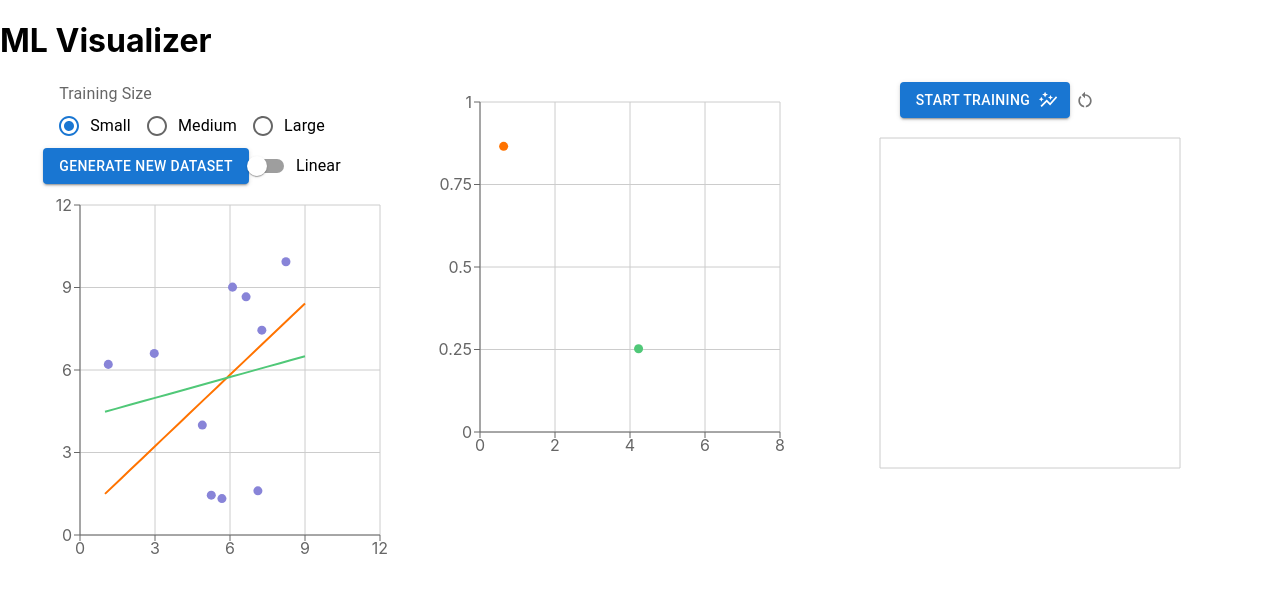
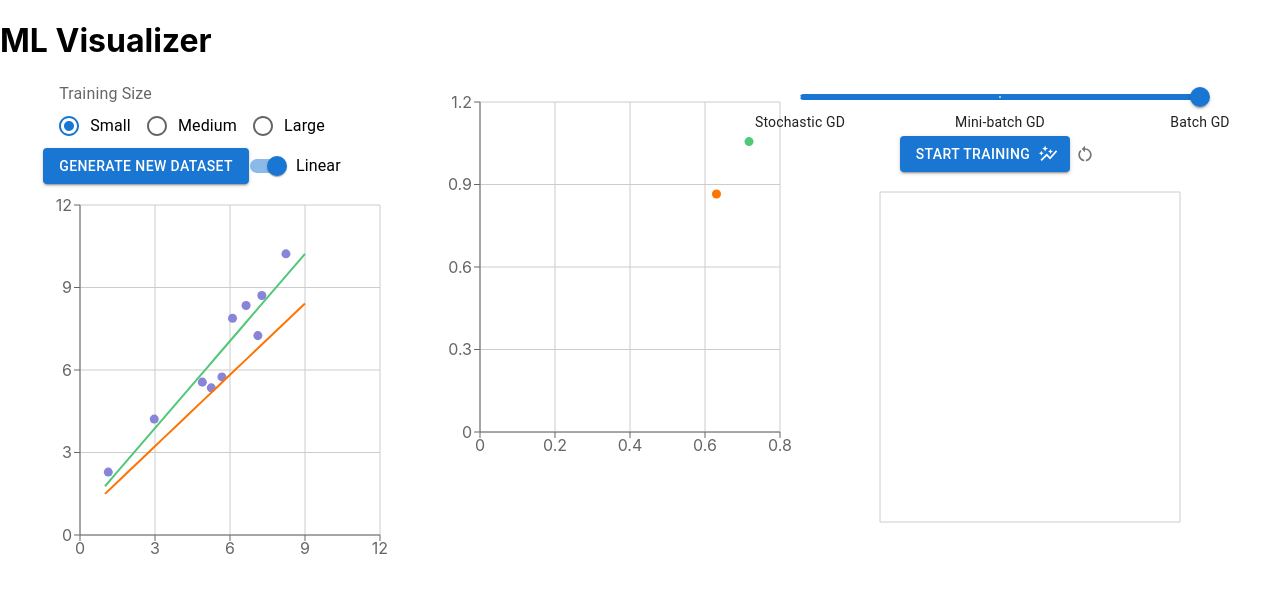
Before and after one commit to amins01/ml-visualizer, a React (Create React App) app: page / in a window 1280 px wide. Shown: the top 592 px of the page. Built offline with nearby package versions, Linux system fonts and the light colour scheme.

Commit message:
Add mini-batch GD + slider

```diff
--- a/src/components/homepage/Homepage.css
+++ b/src/components/homepage/Homepage.css
@@ -13,3 +13,7 @@
   flex-direction: column;
   align-items: center;
 }
+
+.batch-size-slider {
+  width: 100%;
+}
--- a/src/components/homepage/Homepage.tsx
+++ b/src/components/homepage/Homepage.tsx
@@ -17,19 +17,22 @@ import FormControl from "@mui/material/FormControl"
 import FormLabel from "@mui/material/FormLabel"
 import { TrainingSize } from "../../interfaces/TrainingSize"
 import Switch from "@mui/material/Switch"
+import Slider from "@mui/material/Slider"
 import CostFunctionLandscapeChart from "../cost-function-landscape-chart/CostFunctionLandscapeChart"
 import { CustomLine } from "../../interfaces/CustomLine"
 
 function Homepage() {
   const MIN_RANGE = 1
   const MAX_RANGE = 10
-  const [learningRate, setLearningRate] = useState<number>(0.01)
+  const STOCHASTIC = 1
+  const MINI_BATCH = 32
+  const [learningRate, setLearningRate] = useState<number>(0.001)
   const [model, setModel] = useState(new LinearRegression(learningRate))
   const [trainingSize, setTrainingSize] = useState<TrainingSize>(
     TrainingSize.SMALL
   )
   const [isTraining, setIsTraining] = useState(false)
-  const [linearPattern, setLinearPattern] = useState(false)
+  const [linearPattern, setLinearPattern] = useState(true)
   const [pointsData, setPointsData] = useState<Point2D[]>(
     HelperUtils.generateRandomPoints(
       trainingSize,
@@ -40,10 +43,16 @@ function Homepage() {
   )
   const [OLSLine, setOLSLine] = useState<CustomLine>()
   const [OLSPointsData, setOLSPointsData] = useState<Point2D[]>([])
+  const [batchSizeMarkIndex, setBatchSizeMarkIndex] = useState(3)
 
   const startTraining = () => {
     setIsTraining(true)
-    model.train(pointsData, 10000, 0)
+    model.train(
+      pointsData,
+      10000,
+      getBatchSizeByMarkIndex(batchSizeMarkIndex),
+      0
+    )
   }
 
   const resetTraining = () => {
@@ -62,6 +71,27 @@ function Homepage() {
         linearPattern
       )
     )
+  }
+
+  const handleSliderChange = (event: any, newValue: any) => {
+    const newBatchSize = getBatchSizeByMarkIndex(newValue)
+
+    if (newBatchSize !== -1 && newValue !== batchSizeMarkIndex) {
+      console.log(
+        `old: ${getBatchSizeByMarkIndex(
+          batchSizeMarkIndex
+        )}, new: ${newBatchSize}`
+      )
+      setBatchSizeMarkIndex(newValue)
+    }
+  }
+
+  const getBatchSizeByMarkIndex = (markIndex: number) => {
+    if (markIndex === 1) return STOCHASTIC
+    if (markIndex === 2) return MINI_BATCH
+    if (markIndex === 3) return pointsData.length
+
+    return -1
   }
 
   const handleTrainingSizeChange = (
@@ -173,6 +203,20 @@ function Homepage() {
           />
         </div>
         <div className="loss-chart">
+          <div className="batch-size-slider">
+            <Slider
+              value={batchSizeMarkIndex}
+              onChange={handleSliderChange}
+              min={1}
+              max={3}
+              marks={[
+                { value: 1, label: "Stochastic GD" },
+                { value: 2, label: "Mini-batch GD" },
+                { value: 3, label: "Batch GD" },
+              ]}
+              valueLabelDisplay="auto"
+            />
+          </div>
           <div>
             <LoadingButton
               variant="contained"
--- a/src/models/LinearRegression.tsx
+++ b/src/models/LinearRegression.tsx
@@ -34,33 +34,62 @@ export class LinearRegression {
     this.resetCallbacks.push(cb)
   }
 
-  async train(points: Point2D[], epochs: number, delay: number) {
+  splitArrayIntoBatches(array: Point2D[], batchSize: number) {
+    const resultArray = []
+    for (let i = 0; i < array.length; i += batchSize) {
+      resultArray.push(array.slice(i, i + batchSize))
+    }
+    return resultArray
+  }
+
+  async train(
+    points: Point2D[],
+    epochs: number,
+    batchSize: number,
+    delay: number
+  ) {
     console.log(`Starting Training for ${epochs} epochs...`)
     this.stopTraining = false
+
     for (let epoch = 1; epoch <= epochs; epoch++) {
       if (this.stopTraining) break
+
       this.currentEpoch = epoch
+      let currentLoss = 0
+      const batches = this.splitArrayIntoBatches(points, batchSize)
+      console.log(batches)
+
+      for (let batchIndex = 0; batchIndex < batches.length; batchIndex++) {
+        const batch = batches[batchIndex]
         let delta_slope = 0
         let delta_intercept = 0
-      for (let i = 0; i < points.length; i++) {
-        const y_hat = this.slope * points[i].x + this.intercept
-        const error = points[i].y - y_hat
-        delta_slope += -2 * error * points[i].x
+
+        for (let i = 0; i < batch.length; i++) {
+          const y_hat = this.slope * batch[i].x + this.intercept
+          const error = batch[i].y - y_hat
+          delta_slope += -2 * error * batch[i].x
           delta_intercept += -2 * error
         }
-      this.slope -= (this.learningRate * delta_slope) / points.length
-      this.intercept -= (this.learningRate * delta_intercept) / points.length
 
-      this.currentLoss =
-        points.reduce((sum, point) => {
+        this.slope -= (this.learningRate * delta_slope) / batch.length
+        this.intercept -= (this.learningRate * delta_intercept) / batch.length
+
+        currentLoss +=
+          batch.reduce((sum, point) => {
             const y_hat = this.slope * point.x + this.intercept
             const error = point.y - y_hat
             return sum + error ** 2
-        }, 0) / points.length
+          }, 0) / batch.length
+      }
+
+      this.currentLoss = currentLoss / batches.length
+
       console.log(`Slope epoch ${this.currentEpoch}`, this.slope)
       console.log(`Intercept epoch ${this.currentEpoch}`, this.intercept)
       console.log(`Loss epoch ${this.currentEpoch}`, this.currentLoss)
+
       this.notify()
+
       await HelperUtils.sleep(delay)
     }
     this.currentEpoch = 0
```
Lines whose indentation alone changed are shown as unchanged.
